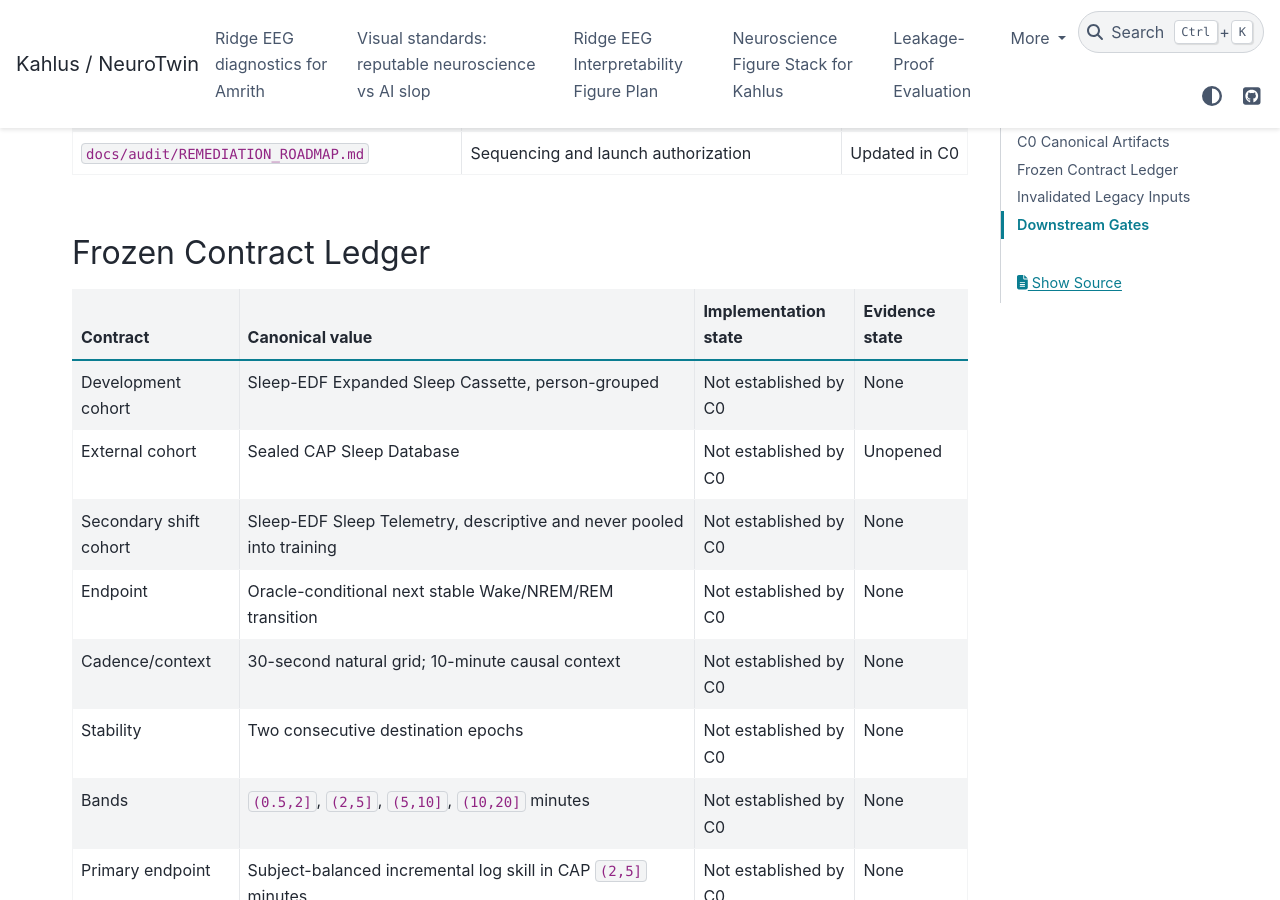
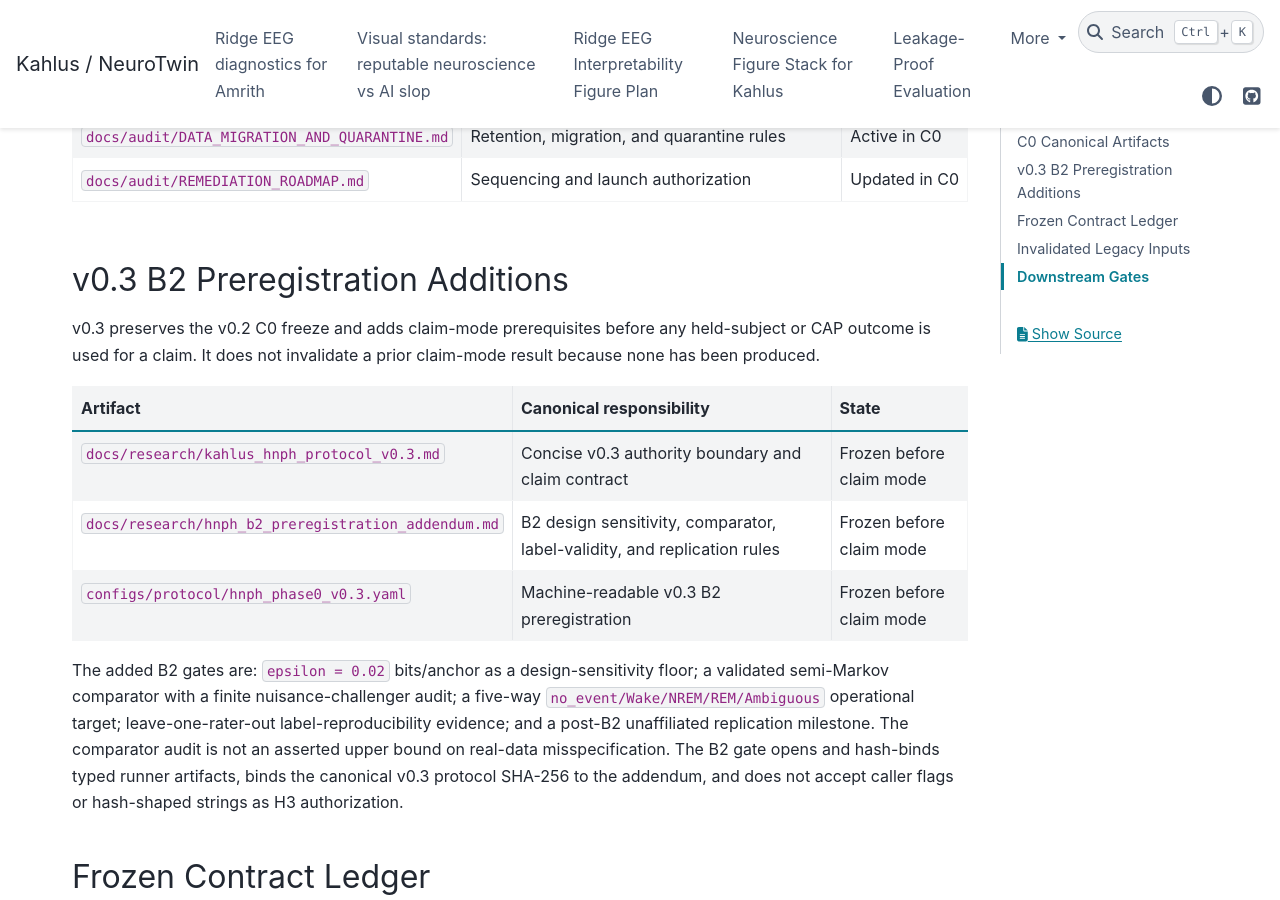
Before and after one commit to ptlnextdoor/Kahlus-V1, a Sphinx documentation site: the page built from docs/audit/CANONICAL_IMPLEMENTATION_LEDGER.md, in a window 1280 px wide and 900 px high, scrolled down 652 px. Built offline with Sphinx 7.4.7 and the PyData theme 0.15.4, drawn with Linux system fonts in a browser that asks for light colours; some of the changed text lies outside the part shown.

Commit message:
docs: preregister HNPH B2 validity gates

```diff
--- a/docs/audit/CANONICAL_IMPLEMENTATION_LEDGER.md
+++ b/docs/audit/CANONICAL_IMPLEMENTATION_LEDGER.md
@@ -1,8 +1,10 @@
-# HNPH v0.2 Canonical Implementation Ledger
+# HNPH Canonical Implementation Ledger
 
-**Canonical protocol:** `kahlus.hnph.phase0.v0.2`
-**Ledger date:** 2026-07-10
-**Current authorization:** Documentation and data-governance remediation only
+**C0 canonical protocol:** `kahlus.hnph.phase0.v0.2`
+**Active B2 preregistration:** `kahlus.hnph.phase0.v0.3`
+**Ledger date:** 2026-07-13
+**Current authorization:** B2 implementation and data-governance remediation
+only; claim-mode evaluation remains blocked
 
 This ledger separates a frozen decision from an implemented and validated
 capability. A checked documentation row does not authorize training or a result
@@ -18,6 +20,27 @@ claim.
 | `docs/audit/invalidated_result_registry.json` | Machine-readable invalidation facts | Active in C0 |
 | `docs/audit/DATA_MIGRATION_AND_QUARANTINE.md` | Retention, migration, and quarantine rules | Active in C0 |
 | `docs/audit/REMEDIATION_ROADMAP.md` | Sequencing and launch authorization | Updated in C0 |
+
+## v0.3 B2 Preregistration Additions
+
+v0.3 preserves the v0.2 C0 freeze and adds claim-mode prerequisites before any
+held-subject or CAP outcome is used for a claim. It does not invalidate a prior
+claim-mode result because none has been produced.
+
+| Artifact | Canonical responsibility | State |
+| --- | --- | --- |
+| `docs/research/kahlus_hnph_protocol_v0.3.md` | Concise v0.3 authority boundary and claim contract | Frozen before claim mode |
+| `docs/research/hnph_b2_preregistration_addendum.md` | B2 design sensitivity, comparator, label-validity, and replication rules | Frozen before claim mode |
+| `configs/protocol/hnph_phase0_v0.3.yaml` | Machine-readable v0.3 B2 preregistration | Frozen before claim mode |
+
+The added B2 gates are: `epsilon = 0.02` bits/anchor as a design-sensitivity
+floor; a validated semi-Markov comparator with a finite nuisance-challenger
+audit; a five-way `no_event/Wake/NREM/REM/Ambiguous` operational target;
+leave-one-rater-out label-reproducibility evidence; and a post-B2 unaffiliated
+replication milestone. The comparator audit is not an asserted upper bound on
+real-data misspecification. The B2 gate opens and hash-binds typed runner
+artifacts, binds the canonical v0.3 protocol SHA-256 to the addendum, and does
+not accept caller flags or hash-shaped strings as H3 authorization.
 
 ## Frozen Contract Ledger
 
@@ -59,6 +82,12 @@ The following remain incomplete after C0 and block expensive training:
 7. One-device, two-process lockstep, resume-parity, and rank-completeness tests.
 8. Clean raw-to-evidence reproduction and independent score verification.
 9. External-test seal and explicit red-team approval.
+10. Multi-rater/soft-label reproducibility reference with the v0.3 frozen
+    subject/rater support and max-t provenance.
 
 Until every applicable gate is recorded as passing, `CAP opened=false`,
 `training_authorized=false`, and `claim_eligible=false` remain controlling.
+
+After B2, independent-replication wording remains blocked until a third cohort
+and an unaffiliated falsification-oriented run complete the frozen replication
+packet. That milestone does not open CAP or substitute for B2.
```
Also changed, not shown: docs/research/hnph_b2_preregistration_addendum.md (added, +168 -0 lines), docs/research/kahlus_hnph_protocol_v0.3.md (added, +111 -0 lines), 1 other file.
